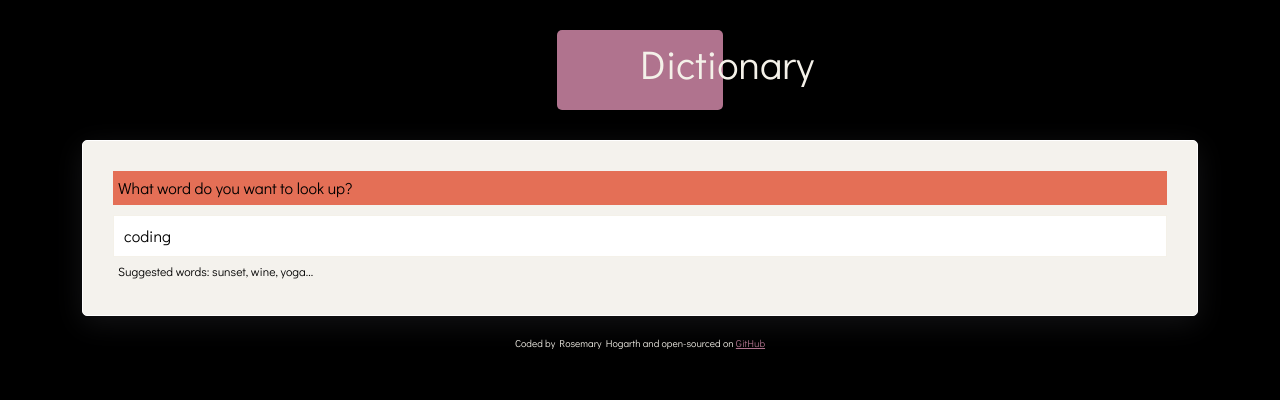
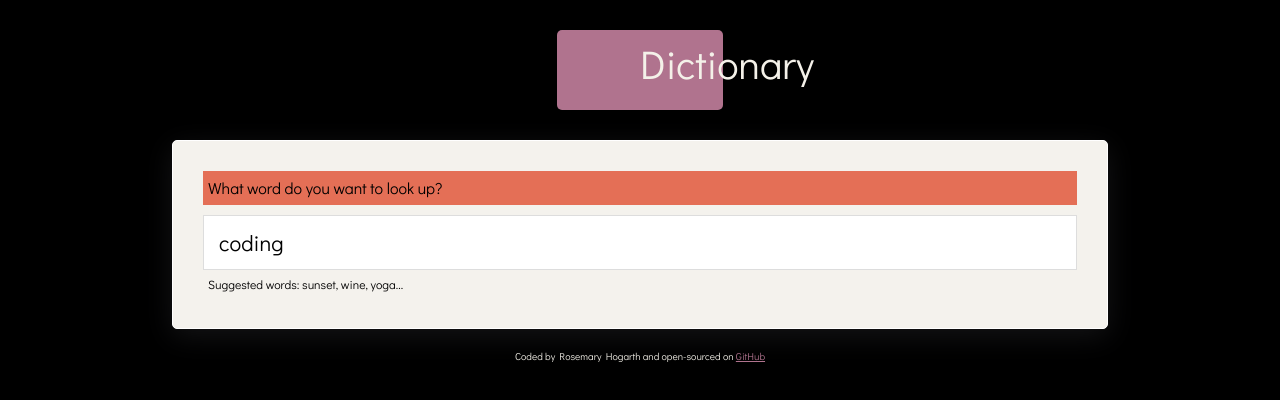
Before and after one commit to Rosemary-Hogarth/dictionary-project, a React (Create React App) app: page / in a window 1280 px wide. Shown: the top 400 px of the page. Built offline with nearby package versions, Linux system fonts and the light colour scheme; no server answers.

Commit message:
Changed some styling

```diff
--- a/src/App.css
+++ b/src/App.css
@@ -20,8 +20,14 @@ body {
   font-size: 10px;
   text-align: center;
   color: #F4F1E9;
+  margin-bottom: 10px;
 }
 
 .code {
   color:#B0738E;
 }
+
+.App {
+  max-width: 960px;
+  margin: 0 auto;
+}
--- a/src/Dictionary.css
+++ b/src/Dictionary.css
@@ -10,8 +10,9 @@
 
 .Dictionary input {
   width: 100%;
-  border: 1px solid #F4F1E9;
-  padding: 8px 10px;
+  border: 1px solid #ddd;
+  padding: 10px 15px;
+  font-size: 22px;
 }
 
 .Dictionary .hint {
```
